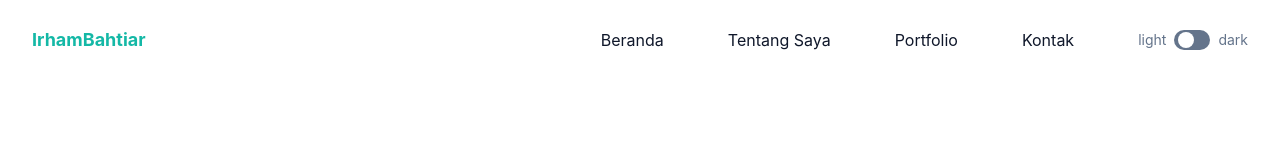
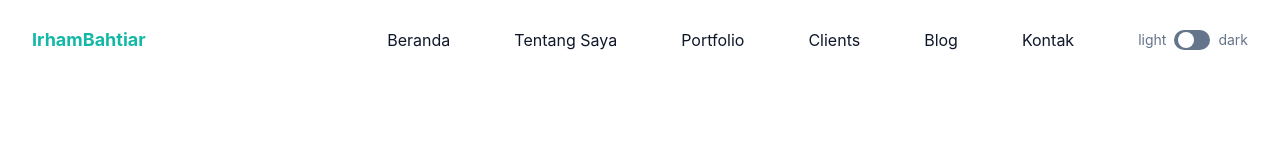
Before and after one commit to irhambahtiar/portfolio-tailwind-css, a website: page index.html in a window 1280 px wide. Shown: the top 160 px of the page. Drawn offline with Linux system fonts and the light colour scheme.

Commit message:
update index dan img hero

```diff
--- a/index.html
+++ b/index.html
@@ -44,12 +44,12 @@
                 <li class="group">
                   <a href="#portfolio" class="mx-8 flex py-2 text-base text-dark group-hover:text-primary dark:text-white">Portfolio</a>
                 </li>
-                <!-- <li class="group">
+                <li class="group">
                   <a href="#clients" class="mx-8 flex py-2 text-base text-dark group-hover:text-primary dark:text-white">Clients</a>
                 </li>
                 <li class="group">
                   <a href="#blog" class="mx-8 flex py-2 text-base text-dark group-hover:text-primary dark:text-white">Blog</a>
-                </li> -->
+                </li>
                 <li class="group">
                   <a href="#contact" class="mx-8 flex py-2 text-base text-dark group-hover:text-primary dark:text-white">Kontak</a>
                 </li>
@@ -244,7 +244,7 @@
     <!-- Portfolio section end -->
 
     <!-- Clients section start -->
-    <!-- <section id="clients" class="bg-slate-800 pt-36 pb-32 dark:bg-slate-300">
+    <section id="clients" class="bg-slate-800 pt-36 pb-32 dark:bg-slate-300">
       <div class="container">
         <div class="w-full px-4">
           <div class="mx-auto mb-16 text-center">
@@ -271,11 +271,11 @@
           </div>
         </div>
       </div>
-    </section> -->
+    </section>
     <!-- Clients section end -->
 
     <!-- Blog section start -->
-    <!-- <section id="blog" class="bg-slate-100 pt-36 pb-32 dark:bg-dark">
+    <section id="blog" class="bg-slate-100 pt-36 pb-32 dark:bg-dark">
       <div class="container">
         <div class="w-full px-4">
           <div class="mx-auto mb-16 max-w-xl text-center">
@@ -300,11 +300,7 @@
           </div>
           <div class="w-full px-4 lg:w-1/2 xl:w-1/3">
             <div class="mb-10 overflow-hidden rounded-xl bg-white shadow-lg dark:bg-slate-800">
-<<<<<<< HEAD
-              <img src="https://source.unsplash.com/360x200?keyboard+mechanical" alt="Mechanical Keyboard class="w-full" />
-=======
               <img src="https://source.unsplash.com/360x200?keyboard+mechanical" alt="Mechanical Keyboard" class="w-full" />
->>>>>>> 275fd10ac10db98ef34ee5fb50330e0d073a4cf7
               <div class="py-8 px-6">
                 <h3>
                   <a href="#" class="mb-3 block truncate text-xl font-semibold text-dark hover:text-primary dark:text-white">Review Keyboard Mechanical</a>
@@ -328,7 +324,7 @@
           </div>
         </div>
       </div>
-    </section> -->
+    </section>
     <!-- Blog section end -->
 
     <!-- Contact section start -->
@@ -402,12 +398,12 @@
               <li>
                 <a href="#portfolio" class="mb-3 inline-block text-base hover:text-primary">Portfolio</a>
               </li>
-              <!-- <li>
+              <li>
                 <a href="#clients" class="mb-3 inline-block text-base hover:text-primary">Clients</a>
               </li>
               <li>
                 <a href="#blog" class="mb-3 inline-block text-base hover:text-primary">Blog</a>
-              </li> -->
+              </li>
               <li>
                 <a href="#contact" class="mb-3 inline-block text-base hover:text-primary">Kontak</a>
               </li>
```
Also changed, not shown: dist/img/irham-hero.png.
